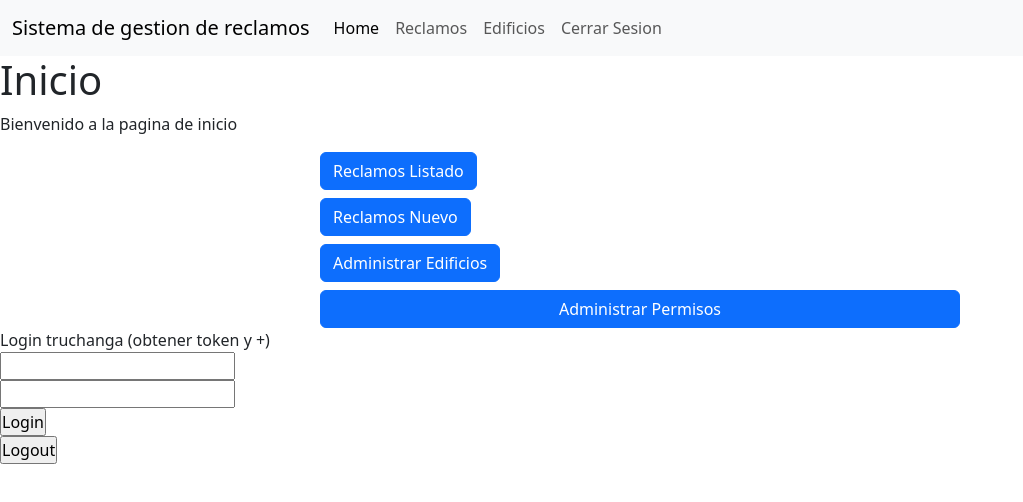
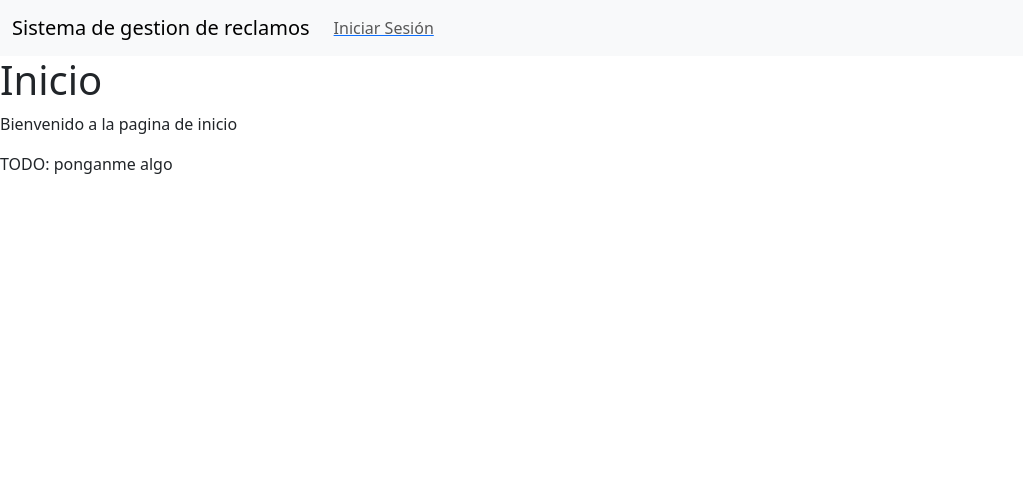
Before and after one commit to ManuMarcos/Sistema-de-Gestion-Reclamos, a React (Create React App) app in the folder Front/app/: page / in a window 1280 px wide. Shown: the top 502 px of the page, without its empty margins (0-1023 px from the left). Built offline with nearby package versions, Linux system fonts and the light colour scheme.

Commit message:
Limpio la home. Los accesos estan en el nav ahora. Ajusto navegacion del Login y Logout

```diff
--- a/Front/app/src/components/Home/home.js
+++ b/Front/app/src/components/Home/home.js
@@ -1,96 +1,11 @@
-import React, { useState } from "react";
-import { Link } from "react-router-dom";
+import React from "react";
 
 const Home = () => {
-  const [idEdificio, setIdEdificio] = useState(
-    sessionStorage.getItem("edificioId")
-  );
-
-  async function login_sacar_luego(user, pass) {
-    // Default options are marked with *
-    const response = await fetch("http://localhost:8080/auth/login", {
-      method: "POST", // *GET, POST, PUT, DELETE, etc.
-      mode: "cors", // no-cors, *cors, same-origin
-      headers: {
-        "Content-type": "application/json",
-        "Access-Control-Allow-Origin": "htpp://localhost:3000",
-        "Access-Control-Allow-Methods": "POST, GET, PUT",
-        "Access-Control-Allow-Headers": "Content-Type",
-        "cache-control": "no-cache",
-      },
-      body: JSON.stringify({
-        nombre: user,
-        password: pass,
-      }), // body data type must match "Content-Type" header
-    });
-    return response.json(); // parses JSON response into native JavaScript objects
-  }
-
-  function SubmitLogin(e) {
-    e.preventDefault();
-    console.log(e);
-    login_sacar_luego(e.target[0].value, e.target[1].value)
-      .then((data) => {
-        sessionStorage.setItem("accessToken", data["accessToken"]);
-        sessionStorage.setItem("userId", data["userId"]);
-        sessionStorage.setItem("userType", data["tipo"]);
-        sessionStorage.setItem("edificioId", data["edificioId"]);
-        setIdEdificio(sessionStorage.getItem("edificioId"));
-        alert("Login OK");
-      })
-      .catch((err) => alert("Error Login"));
-  }
-
-  function SubmitLogout(e) {
-    e.preventDefault();
-    sessionStorage.removeItem("accessToken");
-    sessionStorage.removeItem("userId");
-    sessionStorage.removeItem("userType");
-    sessionStorage.removeItem("edificioId");
-    setIdEdificio(null);
-  }
-
   return (
     <div>
       <h1>Inicio</h1>
       <p>Bienvenido a la pagina de inicio</p>
-      <div className="d-flex justify-content-center">
-        <div className="d-grid gap-2 col-6">
-          <Link to={`/Reclamos/Listado?edificio_id=${idEdificio}`}>
-            <button className="btn btn-primary">Reclamos Listado</button>
-          </Link>
-          <Link to={`/Reclamos/Nuevo?edificio_id=${idEdificio}`}>
-            <button className="btn btn-primary">Reclamos Nuevo</button>
-          </Link>
-          <Link to="/Edificios/Listado">
-            <button className="btn btn-primary">Administrar Edificios</button>
-          </Link>
-          <a
-            href="/admin-permisos"
-            className="btn btn-primary"
-            role="button"
-            data-bs-toggle="button"
-          >
-            Administrar Permisos
-          </a>
-        </div>
-      </div>
-      {/* TODO: sacar el login truchanga cuando esté el posta */}
-      <form onSubmit={SubmitLogin}>
-        <label>Login truchanga (obtener token y +)</label>
-        <br />
-        <input type="text" id="user" />
-        <br />
-        <input type="text" id="pass" />
-        <br />
-        <input type="submit" value="Login" />
-      </form>
-      <form onSubmit={SubmitLogout}>
-        <input type="submit" value="Logout" />
-      </form>
-
-
-
+      <p>TODO: ponganme algo</p>
     </div>
   );
 };
--- a/Front/app/src/components/LogIn/login.js
+++ b/Front/app/src/components/LogIn/login.js
@@ -1,9 +1,8 @@
 import React from "react";
-import { useState } from "react";
-
+import { useNavigate } from "react-router-dom";
 
 const Login = () => {
-    const [idEdificio, setIdEdificio] = useState(sessionStorage.getItem("edificioId"));
+    const navigate = useNavigate();
 
     async function login_func(user, pass) {
         // Default options are marked with *
@@ -34,19 +33,10 @@ const Login = () => {
             sessionStorage.setItem("userId", data["userId"]);
             sessionStorage.setItem("userType", data["tipo"]);
             sessionStorage.setItem("edificioId", data["edificioId"]);
-            setIdEdificio(sessionStorage.getItem("edificioId"))
+            navigate("/", { replace: true });
+            navigate(0)
         })
         .catch((err) => console.log(err))
-    }
-    //hay que ver donde ponerlo
-    function SubmitLogout(e)
-    {
-        e.preventDefault()
-        sessionStorage.removeItem("accessToken");
-        sessionStorage.removeItem("userId");
-        sessionStorage.removeItem("userType");
-        sessionStorage.removeItem("edificioId");
-        setIdEdificio(null);
     }
 
     return (
--- a/Front/app/src/components/Navigation/navbar.js
+++ b/Front/app/src/components/Navigation/navbar.js
@@ -1,23 +1,88 @@
-import React from "react"
+import React, { useEffect, useState } from "react";
+import { useNavigate, Link } from "react-router-dom";
 
 const NavBar = () => {
+  const navigate = useNavigate();
+  const [idEdificio, setIdEdificio] = useState(
+    sessionStorage.getItem("edificioId")
+  );
+
+  function SubmitLogout(e) {
+    e.preventDefault();
+    sessionStorage.removeItem("accessToken");
+    sessionStorage.removeItem("userId");
+    sessionStorage.removeItem("userType");
+    sessionStorage.removeItem("edificioId");
+    setIdEdificio(null);
+    navigate("/", { replace: true }); //TODO: ver si hacer una home o volver a root así nomá.
+    navigate(0);
+  }
+
+  const [isLoggedIn, setLoggedIn] = useState(false);
+  const [isAdmin, setAdmin] = useState(false);
+
+  useEffect(() => {
+    setLoggedIn(sessionStorage.getItem("userType") !== null);
+    setAdmin(sessionStorage.getItem("userType") === "PERSONAL_INTERNO");
+  }, []);
+
   return (
     <nav className="navbar navbar-expand-lg bg-body-tertiary">
       <div className="container-fluid">
-                <a className="navbar-brand" href="/">Sistema de gestion de reclamos</a>
-                <button className="navbar-toggler" type="button" data-bs-toggle="collapse" data-bs-target="#navbarNavAltMarkup" aria-controls="navbarNavAltMarkup" aria-expanded="false" aria-label="Toggle navigation">
+        <a className="navbar-brand" href="/">
+          Sistema de gestion de reclamos
+        </a>
+        <button
+          className="navbar-toggler"
+          type="button"
+          data-bs-toggle="collapse"
+          data-bs-target="#navbarNavAltMarkup"
+          aria-controls="navbarNavAltMarkup"
+          aria-expanded="false"
+          aria-label="Toggle navigation"
+        >
           <span className="navbar-toggler-icon"></span>
         </button>
         <div className="collapse navbar-collapse" id="navbarNavAltMarkup">
           <div className="navbar-nav">
-                        <a className="nav-link active" aria-current="page" href="/">Home</a>
-                        <a className="nav-link" href="/reclamos">Reclamos</a>
-                        <a className="nav-link" href="/edificios">Edificios</a>
-                        <a className="nav-link" href="/login">Cerrar Sesion</a>
+            {isLoggedIn ? (
+              <>
+                <Link to={`/`}>
+                  <div className="nav-link">Home</div>
+                </Link>
+                <Link to={`/Reclamos/Listado?edificio_id=${idEdificio}`}>
+                  <div className="nav-link">Ver Reclamos</div>
+                </Link>
+                <Link to={`/Reclamos/Nuevo?edificio_id=${idEdificio}`}>
+                  <div className="nav-link">Nuevo Reclamo</div>
+                </Link>
+                {isAdmin ? (
+                  <>
+                    <Link to="/Edificios/Listado">
+                      <div className="nav-link">Edificios</div>
+                    </Link>
+                    <Link to="/admin-permisos">
+                      <div className="nav-link">Permisos</div>
+                    </Link>
+                  </>
+                ) : (
+                  <></>
+                )}
+                <Link>
+                  <div className="nav-link" onClick={SubmitLogout}>
+                    Cerrar Sesión
+                  </div>
+                </Link>
+              </>
+            ) : (
+              <Link to={`/login`}>
+                <div className="nav-link">Iniciar Sesión</div>
+              </Link>
+            )}
           </div>
         </div>
       </div>
     </nav>
-    )
+  );
 };
 export default NavBar;
```
Lines whose indentation alone changed are shown as unchanged.
